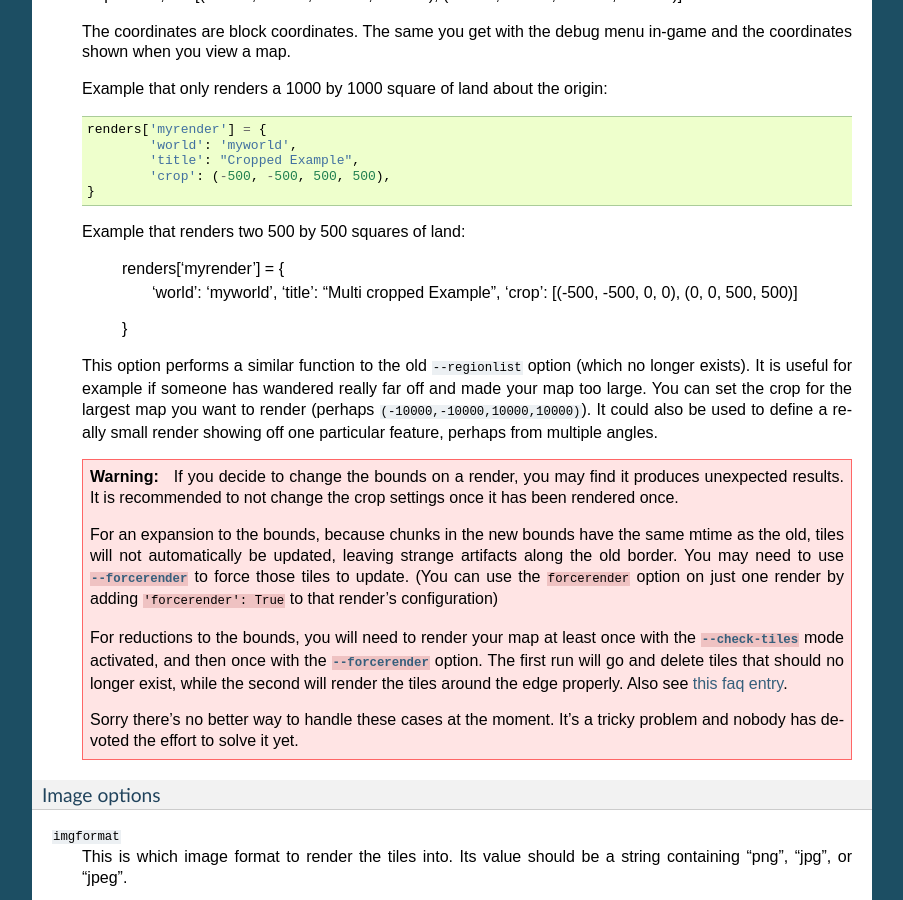
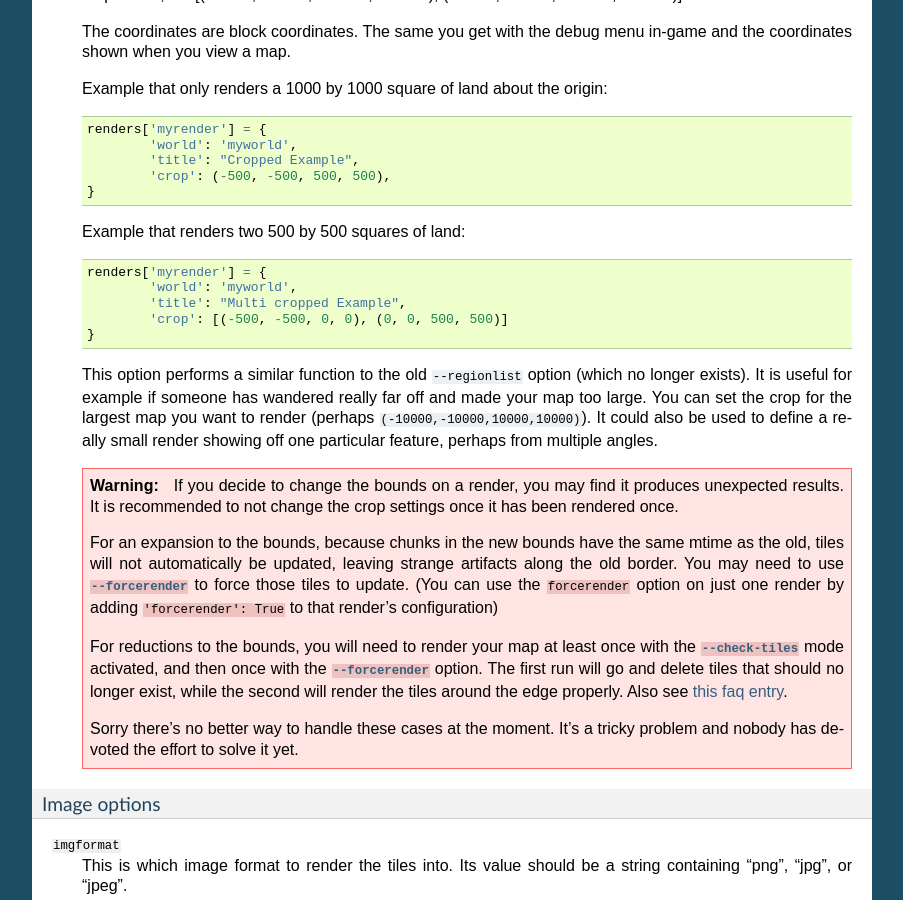
Before and after one commit to overviewer/Minecraft-Overviewer, a Sphinx documentation site: the page built from docs/config.rst, in a window 1280 px wide and 900 px high, scrolled down 9475 px. Shown: the whole window, without its empty margins (198-1101 px from the left). Built offline with Sphinx 7.4.7, drawn with Linux system fonts in a browser that asks for light colours.

```diff
--- a/docs/config.rst
+++ b/docs/config.rst
@@ -625,7 +625,7 @@ Rendering
                 'crop': (-500, -500, 500, 500),
         }
 
-    Example that renders two 500 by 500 squares of land:
+    Example that renders two 500 by 500 squares of land::
 
         renders['myrender'] = {
                 'world': 'myworld',
```
